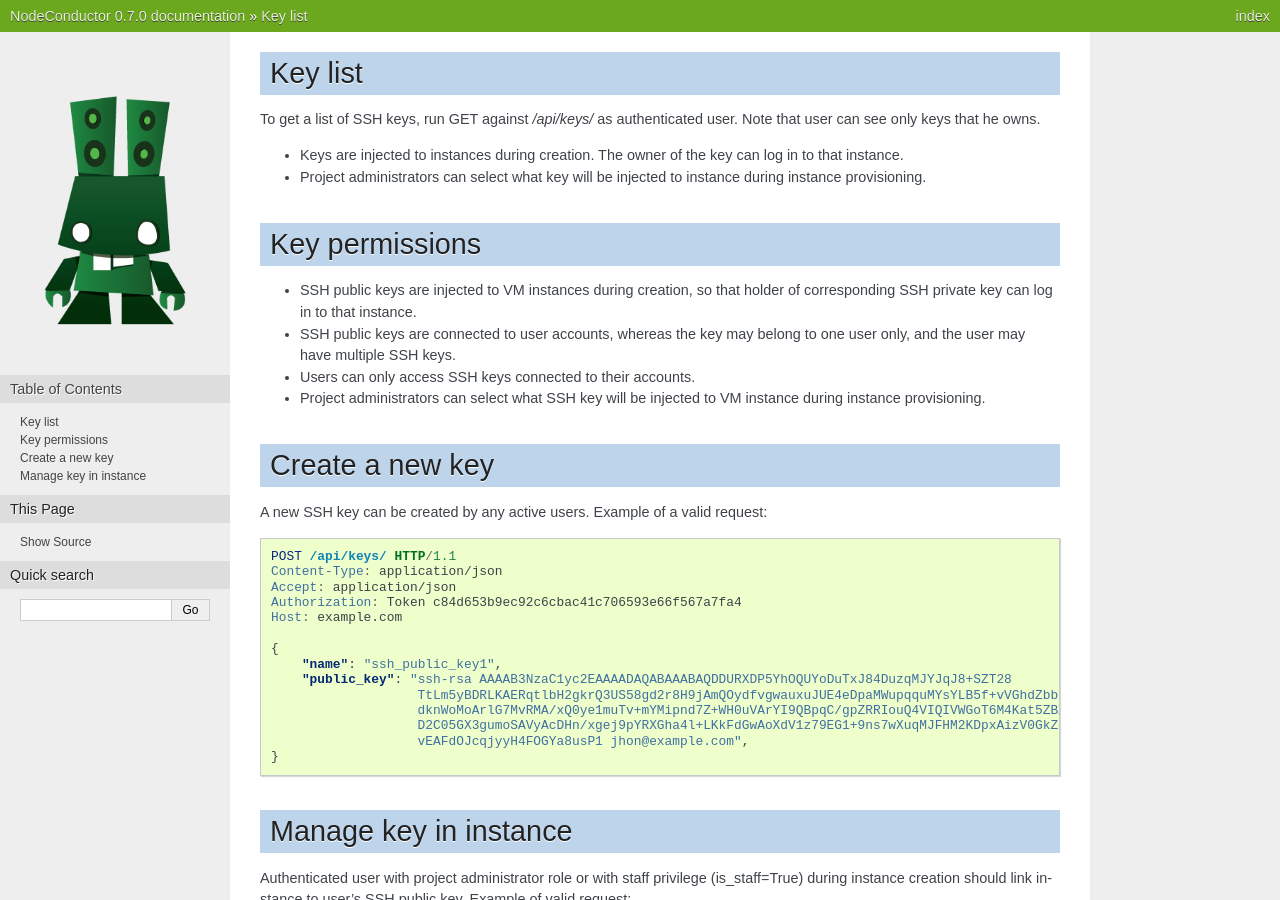
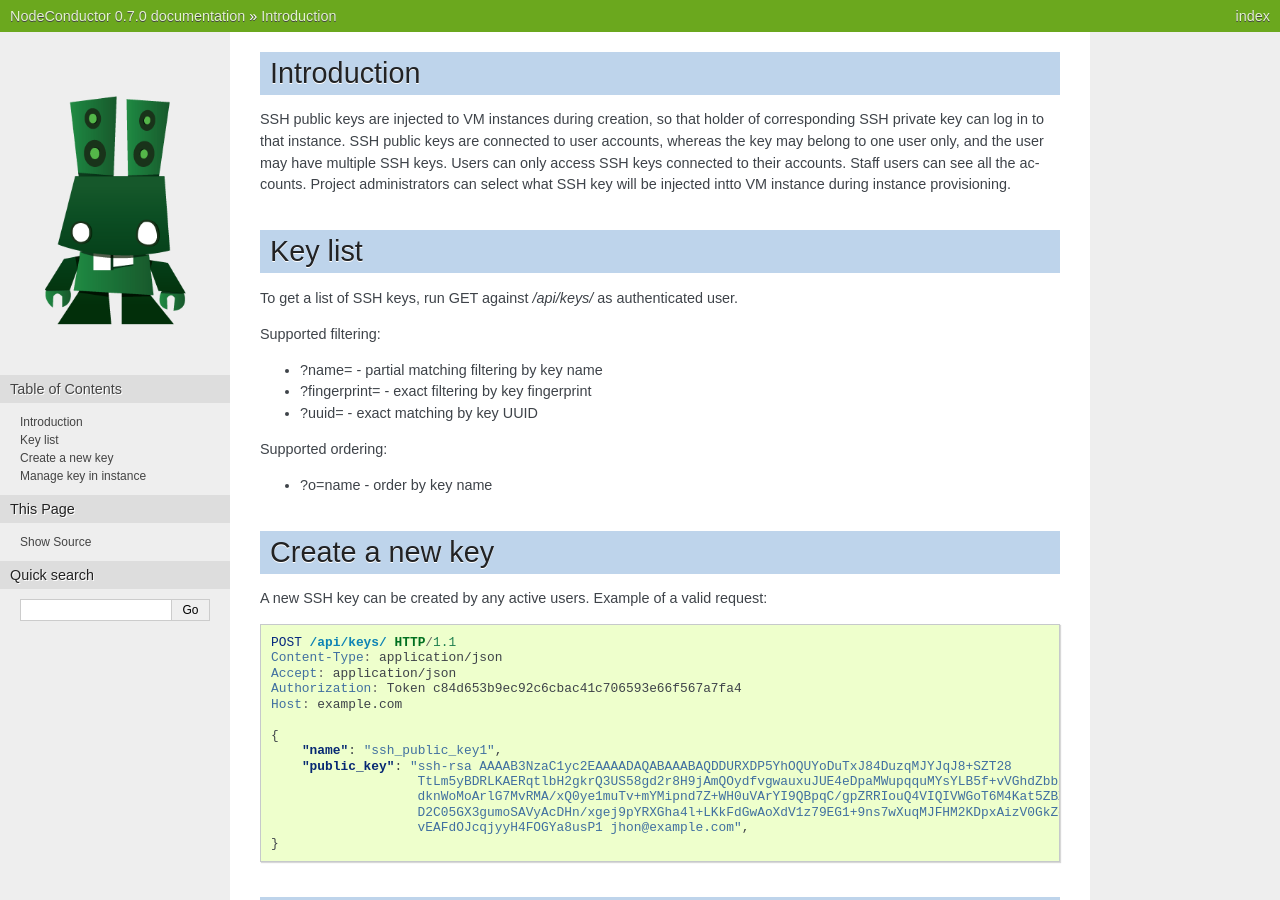
Before and after one commit to opennode/waldur-core, a Sphinx documentation site: the page built from docs/api/key.rst, in a window 1280 px wide and 900 px high. Built offline with Sphinx 7.4.7, drawn with Linux system fonts in a browser that asks for light colours.

Commit message:
Extend sshkey filtering capabilities
- ITACLOUD-2449

```diff
--- a/docs/api/key.rst
+++ b/docs/api/key.rst
@@ -1,19 +1,27 @@
+Introduction
+------------
+
+SSH public keys are injected to VM instances during creation, so that holder of corresponding SSH private key can
+log in to that instance.
+SSH public keys are connected to user accounts, whereas the key may belong to one user only, and the user may have multiple SSH keys.
+Users can only access SSH keys connected to their accounts. Staff users can see all the accounts.
+Project administrators can select what SSH key will be injected intto VM instance during instance provisioning.
+
 Key list
 --------
 
 To get a list of SSH keys, run GET against */api/keys/* as authenticated user.
-Note that user can see only keys that he owns.
 
-- Keys are injected to instances during creation. The owner of the key can log in to that instance.
-- Project administrators can select what key will be injected to instance during instance provisioning.
+Supported filtering:
 
-Key permissions
----------------
+- ?name=  - partial matching filtering by key name
+- ?fingerprint= - exact filtering by key fingerprint
+- ?uuid= - exact matching by key UUID
 
-- SSH public keys are injected to VM instances during creation, so that holder of corresponding SSH private key can log in to that instance.
-- SSH public keys are connected to user accounts, whereas the key may belong to one user only, and the user may have multiple SSH keys.
-- Users can only access SSH keys connected to their accounts.
-- Project administrators can select what SSH key will be injected to VM instance during instance provisioning.
+Supported ordering:
+
+- ?o=name - order by key name
+
 
 Create a new key
 ----------------
```
Also changed, not shown: 1 other file.
